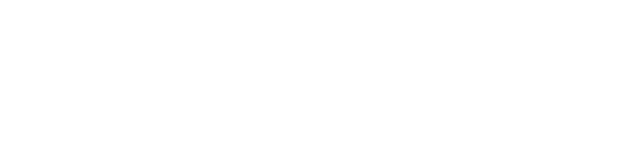
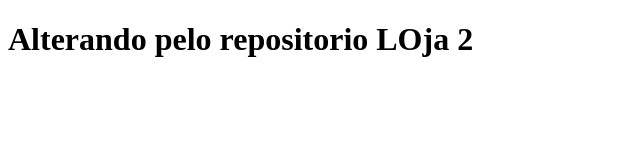
Before and after one commit to edgarrochasp/lojavirtual, a plain HTML site: page index.html in a window 1280 px wide. Shown: the whole page, without its empty margins (0-640 px from the left). Drawn offline with Linux system fonts and the light colour scheme.

Commit message:
edting index & creating script.js

```diff
--- a/index.html
+++ b/index.html
@@ -7,6 +7,6 @@
     <title>Document</title>
 </head>
 <body>
-
+    <h1>Alterando pelo repositorio LOja 2</h1>
 </body>
 </html>
--- /dev/null
+++ b/script.js
@@ -0,0 +1 @@
+console.log("Hello World")
```
